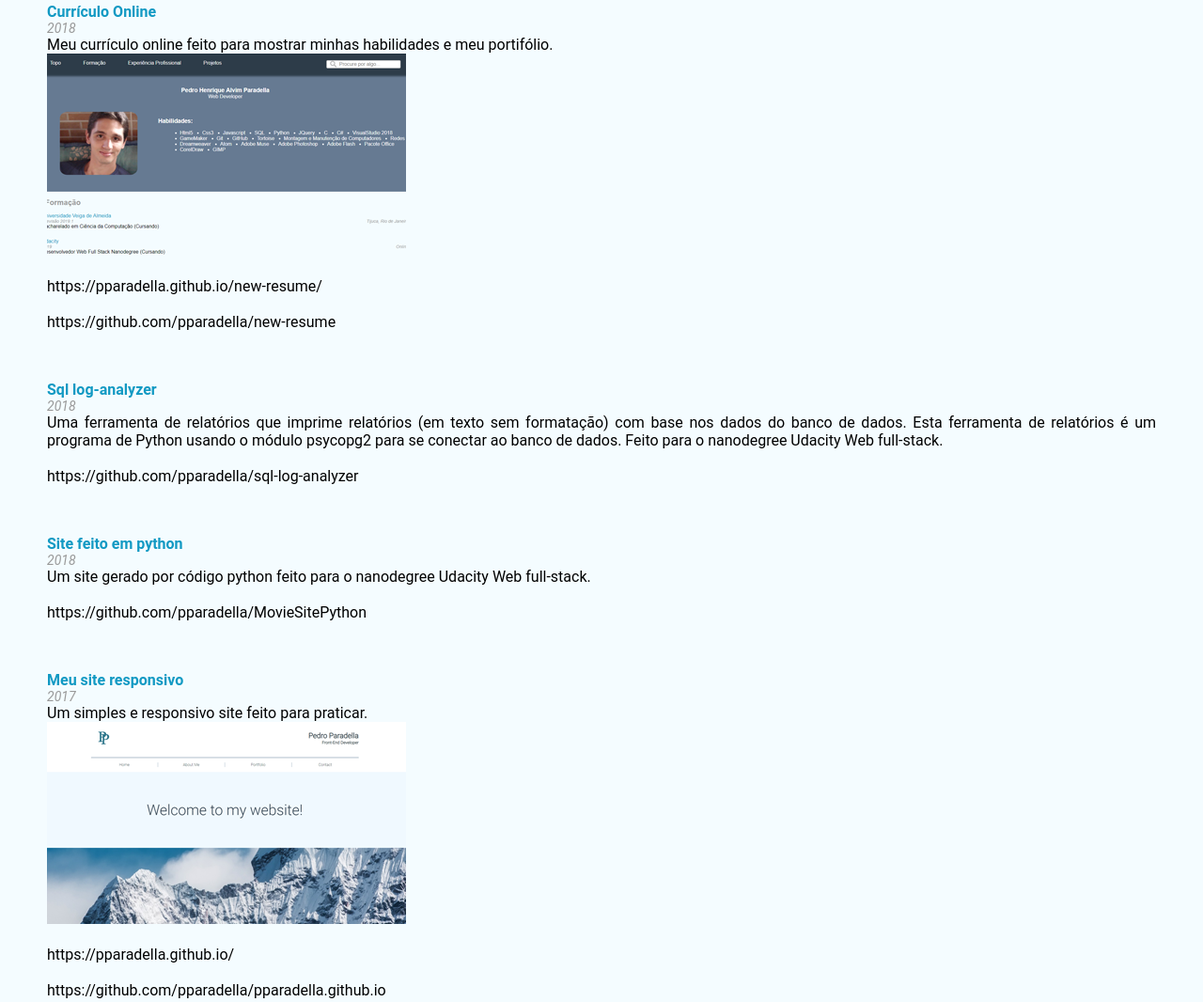
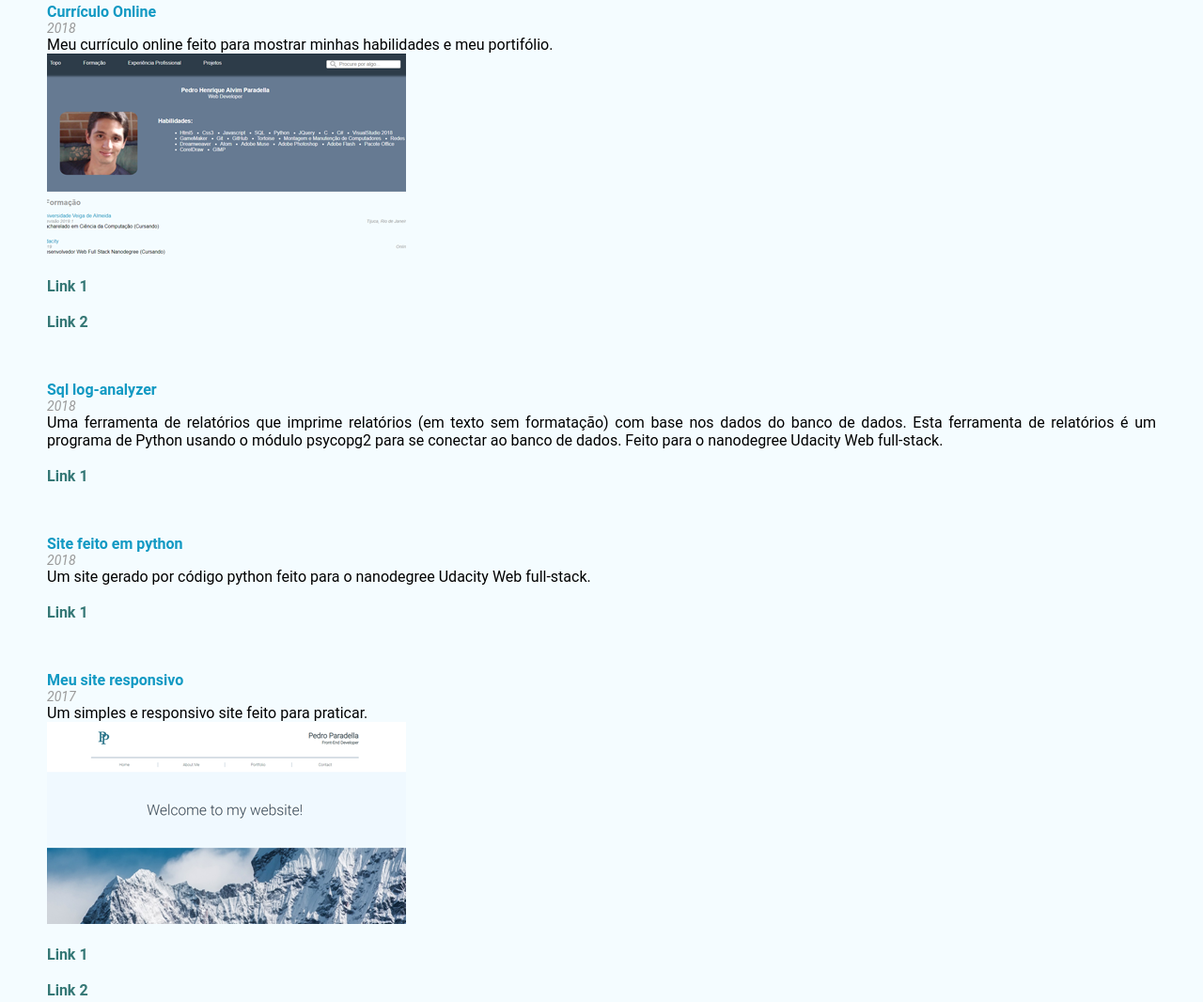
Before and after one commit to pparadella/new-resume, a plain HTML site: page index.html in a window 1280 px wide. Shown: the part 1848-2914 px from the top of the page at 94% size. Drawn offline with Linux system fonts and the light colour scheme.

Commit message:
added beautiful link to project section

```diff
--- a/css/style.css
+++ b/css/style.css
@@ -159,6 +159,14 @@ header{
   max-width: 100%;
   width: 382px;
 }
+#projects a{
+  color: rgb(52, 119, 117);
+  font-weight:bold;
+}
+#projects a:hover{
+  color: rgb(77, 177, 174);
+  font-weight:bolder;
+}
 
 /*  footer  */
 .division-wrap{
--- a/js/resumeBuilder.js
+++ b/js/resumeBuilder.js
@@ -231,7 +231,7 @@ projects.display = function () {
     //display url
     for (var url in projects.projects[each].url){
       if (projects.projects[each].url[url] != ""){
-        $('.projects-item .item-desc').eq(each).append('<br><a target="_blank" href="'+ projects.projects[each].url[url] +'">'+ projects.projects[each].url[url] +'</a><br>');
+        $('.projects-item .item-desc').eq(each).append('<br><a target="_blank" href="'+ projects.projects[each].url[url] +'">'+ "Link "+ (parseInt(url)+1) +'</a><br>');
       }
     }
   }
```
